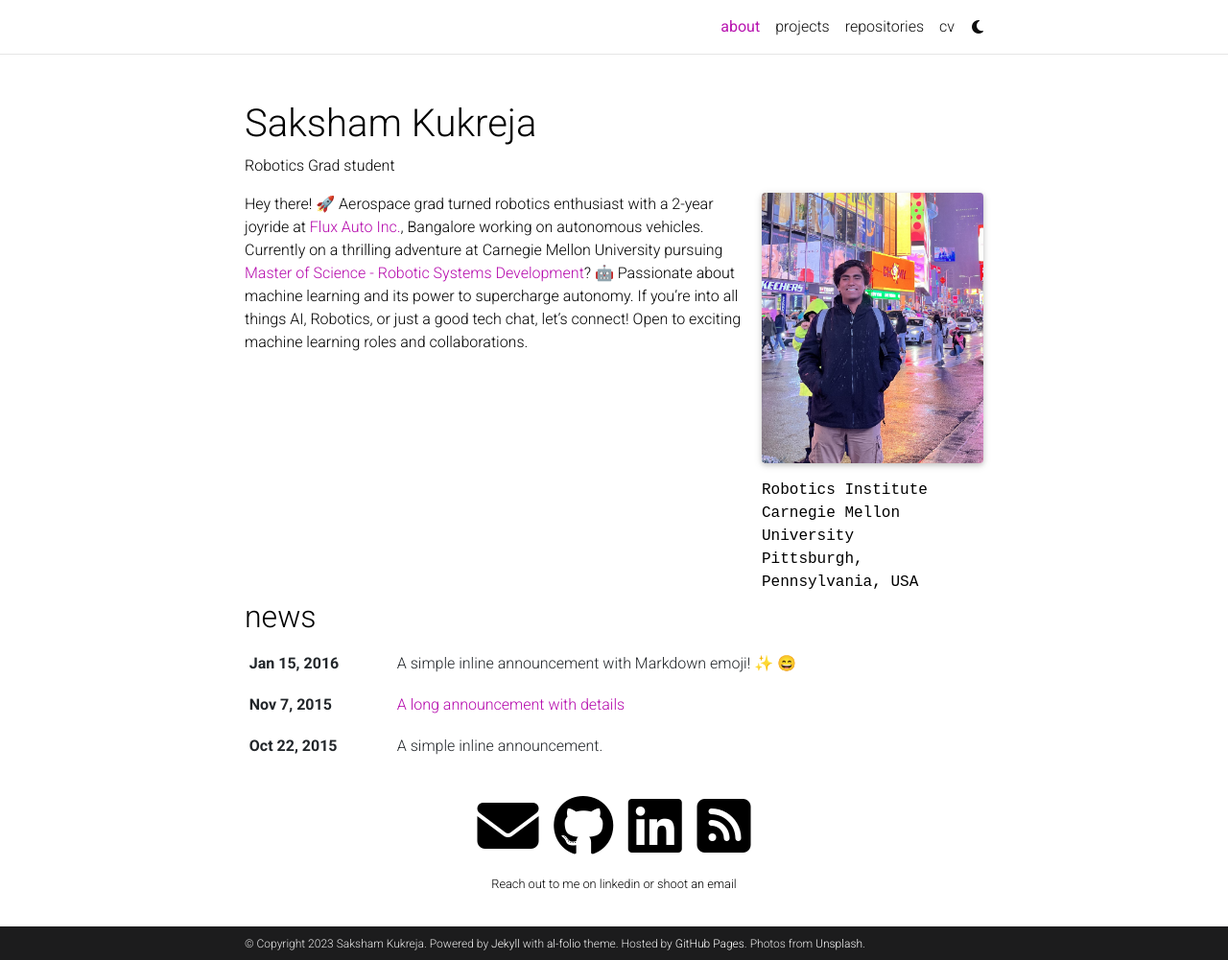
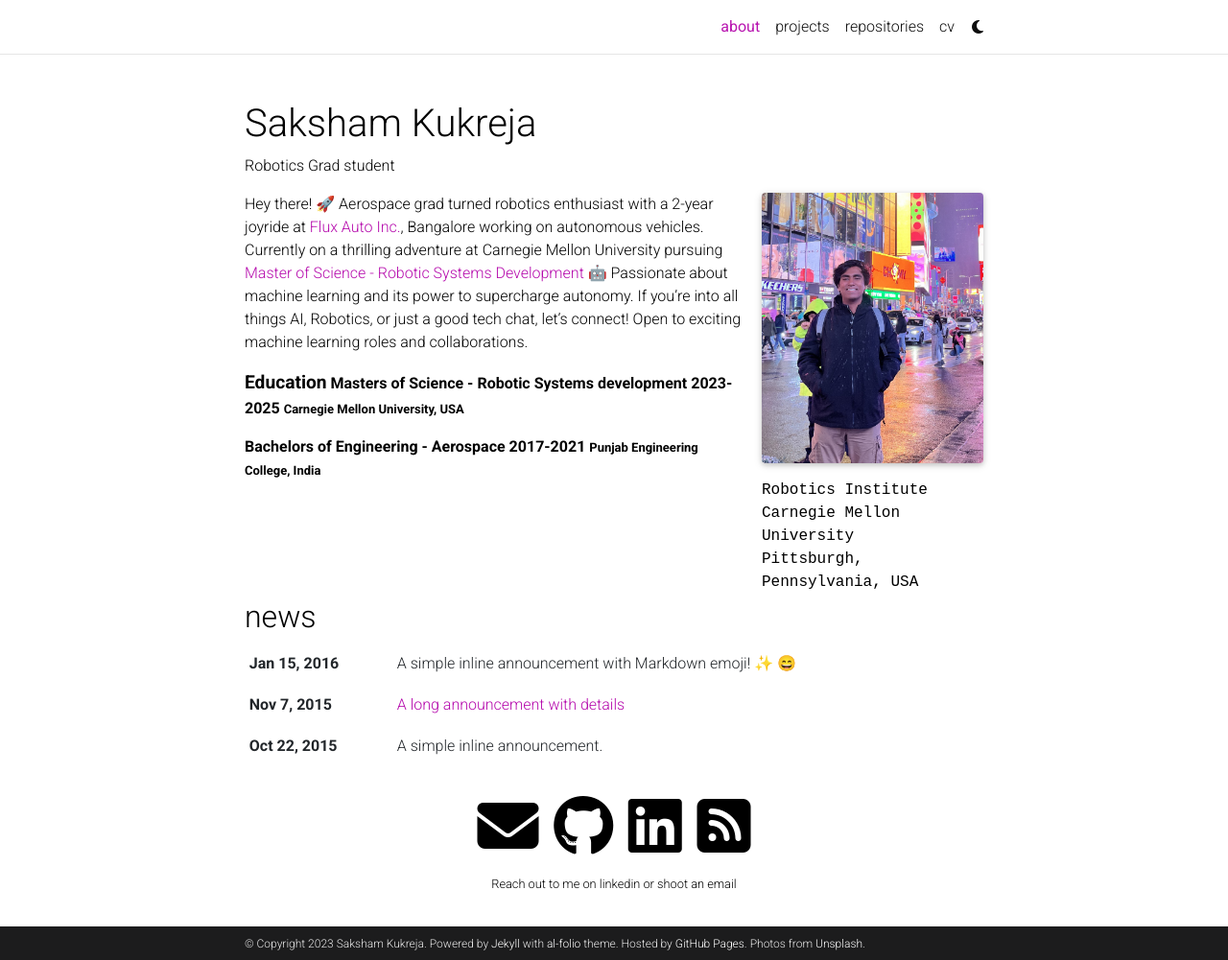
Before and after one commit to saksham18kukreja/saksham18kukreja.github.io, a Jekyll site: the page built from _pages/about.md, in a window 1280 px wide and 1001 px high. Shown: the whole window at 96% size. Built offline with Jekyll 4.4.1, drawn with Linux system fonts in a browser that asks for light colours; full-size pictures stand in for the smaller copies a plugin makes; emoji names are drawn with the system emoji font; comment, search, counter and statistics services are not loaded; a style sheet for code colours, icons or effects is not loaded.

Commit message:
changes about

```diff
--- a/_pages/about.md
+++ b/_pages/about.md
@@ -19,4 +19,12 @@
 social: true  # includes social icons at the bottom of the page
 ---
 
-Hey there! 🚀 Aerospace grad turned robotics enthusiast with a 2-year joyride at [Flux Auto Inc.](https://fluxauto.xyz/), Bangalore working on autonomous vehicles. Currently on a thrilling adventure at Carnegie Mellon University pursuing [Master of Science - Robotic Systems Development](https://mrsd.ri.cmu.edu/)? 🤖 Passionate about machine learning and its power to supercharge autonomy. If you're into all things AI, Robotics, or just a good tech chat, let's connect! Open to exciting machine learning roles and collaborations.
+Hey there! 🚀 Aerospace grad turned robotics enthusiast with a 2-year joyride at [Flux Auto Inc.](https://fluxauto.xyz/), Bangalore working on autonomous vehicles. Currently on a thrilling adventure at Carnegie Mellon University pursuing [Master of Science - Robotic Systems Development](https://mrsd.ri.cmu.edu/) 🤖 Passionate about machine learning and its power to supercharge autonomy. If you're into all things AI, Robotics, or just a good tech chat, let's connect! Open to exciting machine learning roles and collaborations.
+
+<span style="font-size:larger; font-weight:bold;">Education</span>
+<span style="font-size:medium; font-weight:bold;">Masters of Science - Robotic Systems development 2023-2025</span>
+<span style="font-size:small; font-weight:bold;">Carnegie Mellon University, USA</span>
+
+
+<span style="font-size:medium; font-weight:bold;">Bachelors of Engineering - Aerospace 2017-2021</span>
+<span style="font-size:small; font-weight:bold;">Punjab Engineering College, India </span>
```
